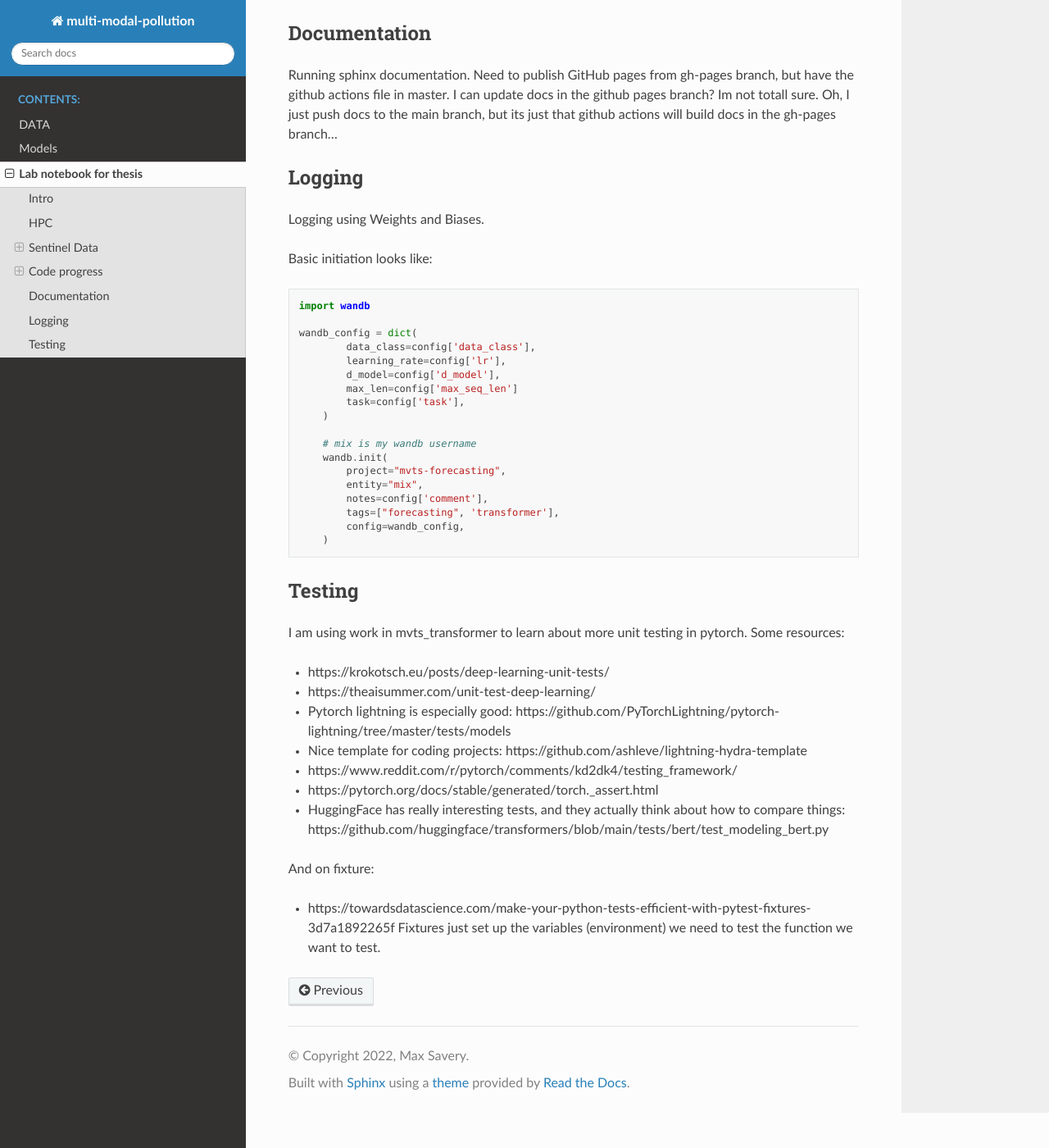
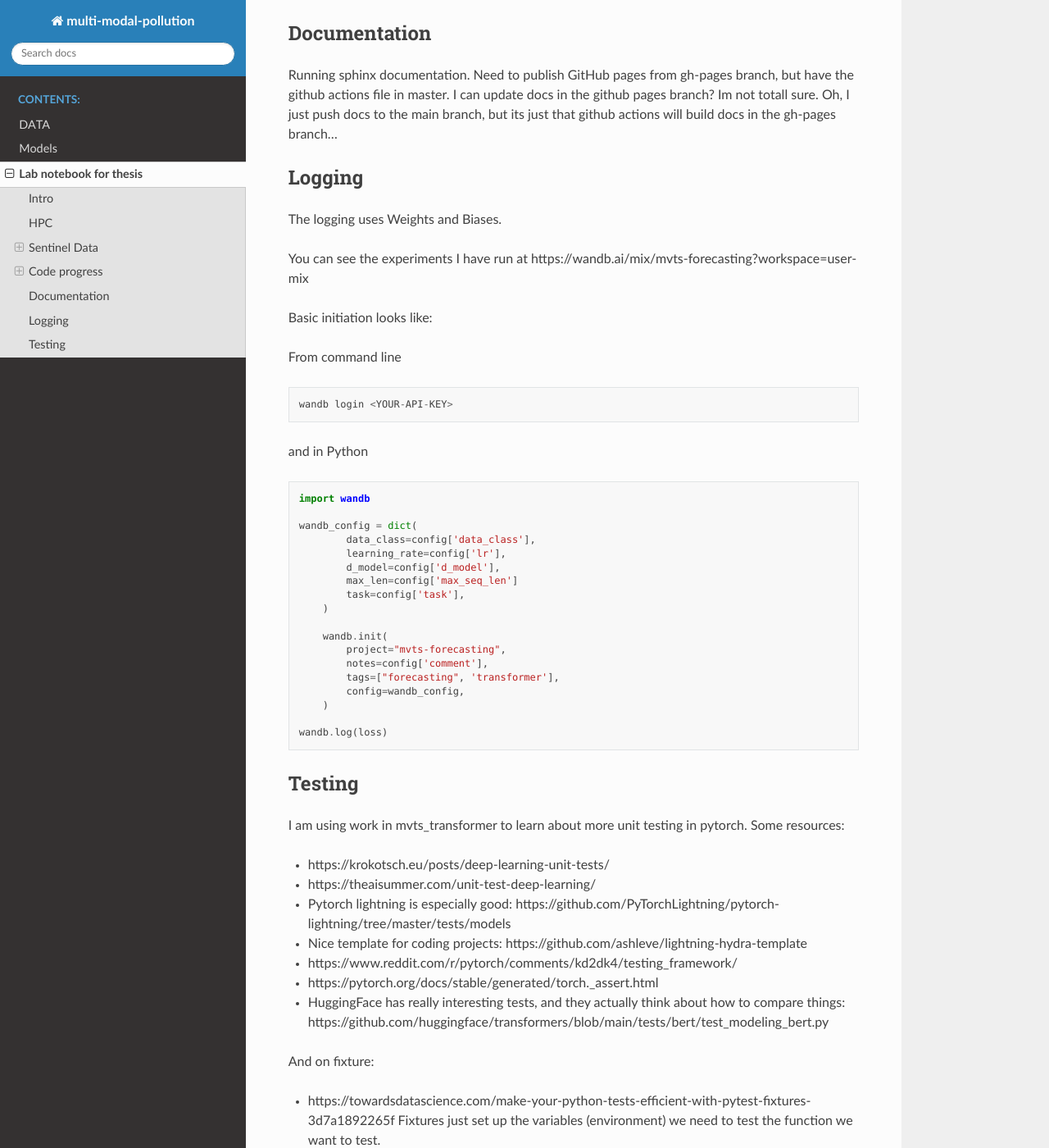
Before and after one commit to saverymax/multi-modal-pollution, a Sphinx documentation site: the page built from doc/lab_notebook.md, in a window 1280 px wide and 1400 px high, scrolled down 3186 px. Shown: the whole window at 82% size. Built offline with Sphinx 7.4.7 and the Read the Docs theme 2.0.0, drawn with Linux system fonts in a browser that asks for light colours.

Commit message:
Add logging link and usage

````diff
--- a/doc/lab_notebook.md
+++ b/doc/lab_notebook.md
@@ -128,10 +128,17 @@ Oh, I just push docs to the main branch, but its just that github actions will b
 
 ## Logging
 
-Logging using Weights and Biases.
+The logging uses Weights and Biases.
+
+You can see the experiments I have run at https://wandb.ai/mix/mvts-forecasting?workspace=user-mix
 
 Basic initiation looks like:
 
+From command line
+```
+wandb login <YOUR-API-KEY>
+```
+and in Python
 ```
 import wandb
 
@@ -143,15 +150,16 @@ wandb_config = dict(
         task=config['task'],
     )
 
-    # mix is my wandb username
     wandb.init(
         project="mvts-forecasting",
-        entity="mix",
         notes=config['comment'],
         tags=["forecasting", 'transformer'],
         config=wandb_config,
     )
+
+wandb.log(loss)
 ```
+
 
 
 ## Testing
````
